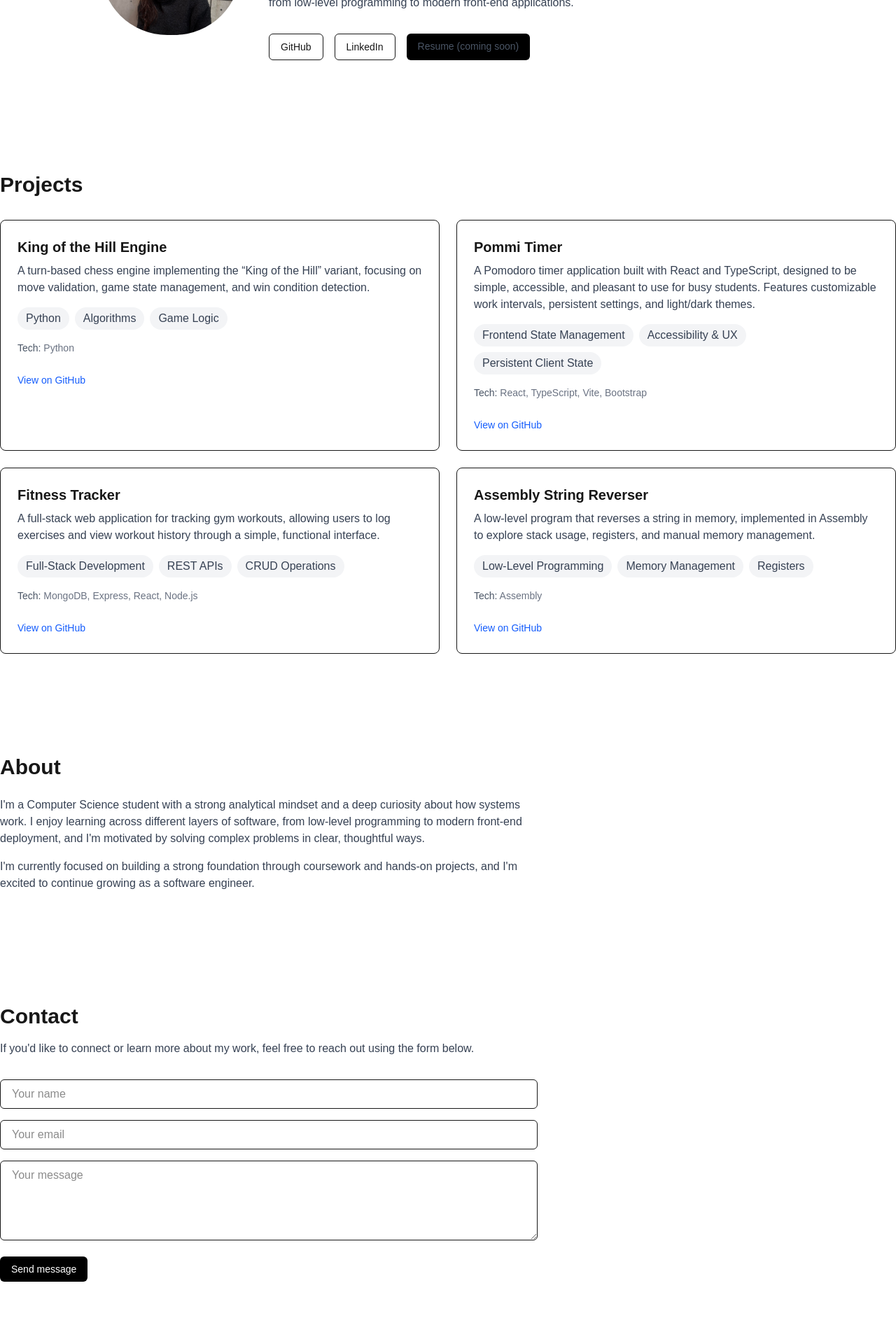
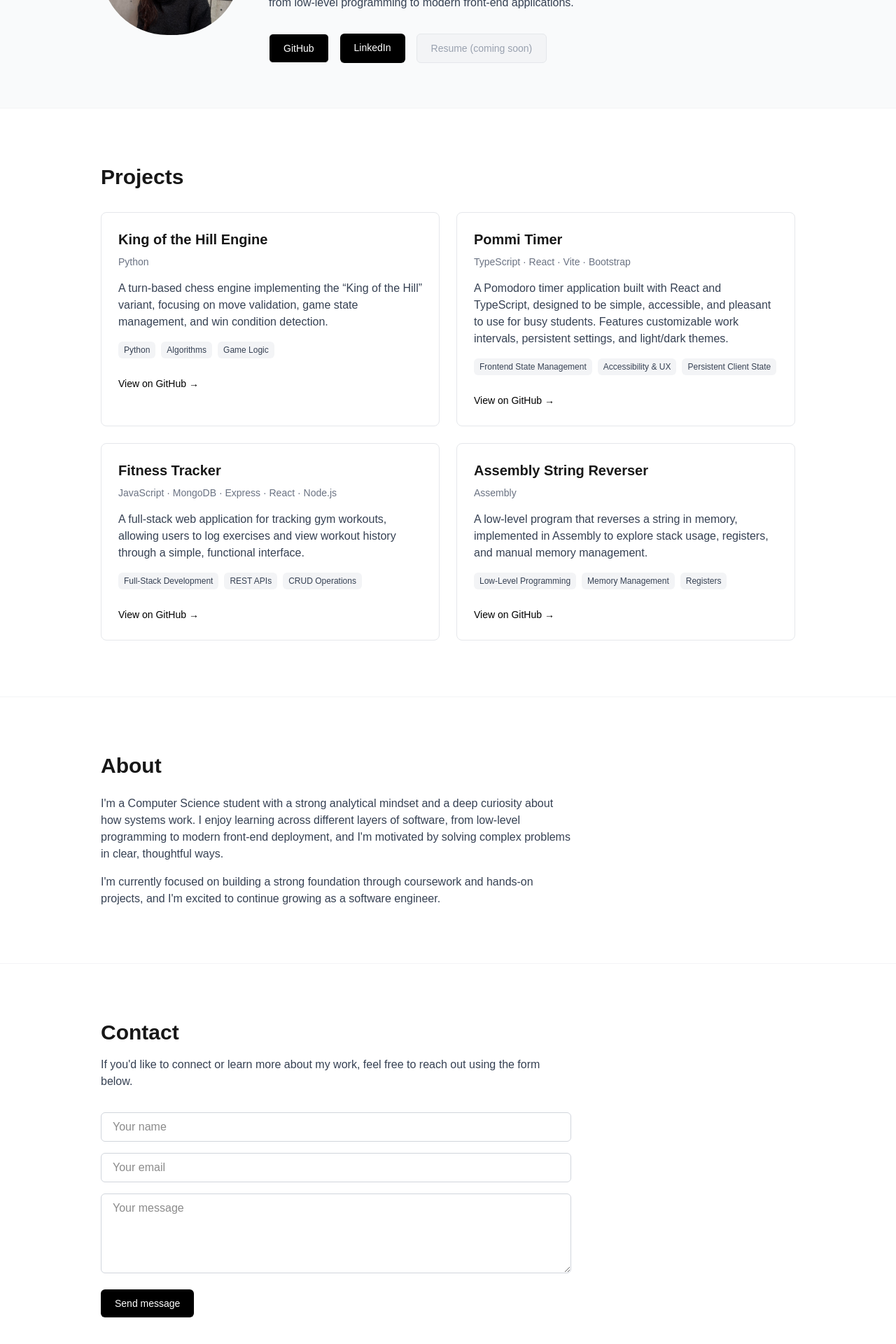
Before and after one commit to anaberst/portfolio, a Next.js app: page / in a window 1280 px wide. Shown: the part 244-2164 px from the top of the page at 70% size. Built offline with nearby package versions, Linux system fonts and the light colour scheme.

Commit message:
Refactor About, Contact, Hero, Projects, and ProjectCard components for improved styling and structure

```diff
--- a/src/components/About.tsx
+++ b/src/components/About.tsx
@@ -1,7 +1,8 @@
 export default function About() {
   return (
-    <section className="py-20">
-      <div className="max-w-3xl">
+    <section className="border-t border-gray-100 py-20">
+      <div className="mx-auto max-w-5xl px-4">
+        <div className="max-w-2xl">
           <h2 className="text-3xl font-bold">About</h2>
 
           <p className="mt-6 text-gray-700">
@@ -18,6 +19,7 @@ export default function About() {
             growing as a software engineer.
           </p>
         </div>
+      </div>
     </section>
   );
 }
--- a/src/components/Contact.tsx
+++ b/src/components/Contact.tsx
@@ -1,7 +1,8 @@
 export default function Contact() {
   return (
-    <section className="py-20">
-      <div className="max-w-3xl">
+    <section className="border-t border-gray-100 py-20">
+      <div className="mx-auto max-w-5xl px-4">
+        <div className="max-w-2xl">
           <h2 className="text-3xl font-bold">Contact</h2>
 
           <p className="mt-4 text-gray-700">
@@ -19,7 +20,7 @@ export default function Contact() {
               name="name"
               placeholder="Your name"
               required
-            className="w-full rounded-md border px-4 py-2"
+              className="w-full rounded-md border border-gray-300 px-4 py-2 focus:border-black focus:outline-none"
             />
 
             <input
@@ -27,7 +28,7 @@ export default function Contact() {
               name="email"
               placeholder="Your email"
               required
-            className="w-full rounded-md border px-4 py-2"
+              className="w-full rounded-md border border-gray-300 px-4 py-2 focus:border-black focus:outline-none"
             />
 
             <textarea
@@ -35,17 +36,18 @@ export default function Contact() {
               placeholder="Your message"
               required
               rows={4}
-            className="w-full rounded-md border px-4 py-2"
+              className="w-full rounded-md border border-gray-300 px-4 py-2 focus:border-black focus:outline-none"
             />
 
             <button
               type="submit"
-            className="rounded-md bg-black px-4 py-2 text-sm font-medium text-white hover:bg-gray-800"
+              className="rounded-md bg-black px-5 py-2.5 text-sm font-medium text-white hover:bg-gray-800 transition"
             >
               Send message
             </button>
           </form>
         </div>
+      </div>
     </section>
   );
 }
--- a/src/components/Hero.tsx
+++ b/src/components/Hero.tsx
@@ -2,7 +2,7 @@ import Image from "next/image";
 
 export default function Hero() {
   return (
-    <section className="py-24">
+    <section className="bg-gray-50 pt-24 pb-16">
       <div className="mx-auto max-w-5xl px-4">
         <div className="flex items-start gap-10">
           {/* Photo */}
@@ -35,8 +35,8 @@ export default function Hero() {
                 href="https://github.com/anaberst"
                 target="_blank"
                 rel="noopener noreferrer"
-                className="rounded-md border px-4 py-2 text-sm font-medium hover:bg-gray-100"
-                aria-label="Ana Berst GitHub profile"
+                className="rounded-md bg-black px-5 py-2.5 text-sm font-medium text-white hover:bg-gray-800 transitionrounded-md border px-4 py-2 text-sm font-medium hover:bg-gray-100"
+                aria-label="Ana Berst GitHub Profile"
               >
                 GitHub
               </a>
@@ -44,14 +44,14 @@ export default function Hero() {
                 href="https://www.linkedin.com/in/anaberst"
                 target="_blank"
                 rel="noopener noreferrer"
-                className="rounded-md border px-4 py-2 text-sm font-medium hover:bg-gray-100"
+                className="rounded-md bg-black px-5 py-2.5 text-sm font-medium text-white hover:bg-gray-800 transition"
                 aria-label="Ana Berst LinkedIn Profile"
               >
                 LinkedIn
               </a>
               <a
                 href=""
-                className="rounded-md bg-black px-4 py-2 text-sm font-medium text-gray-600 cursor-not-allowed"
+                className="rounded-md border border-gray-200 bg-gray-100 px-5 py-2.5 text-sm font-medium text-gray-400 cursor-not-allowed"
                 aria-label="Ana Berst Resume"
               >
                 Resume (coming soon)
--- a/src/components/ProjectCard.tsx
+++ b/src/components/ProjectCard.tsx
@@ -6,41 +6,33 @@ type ProjectCardProps = {
 
 export default function ProjectCard({ project }: ProjectCardProps) {
   return (
-    <article className="rounded-lg border p-6 transition-shadow hover:shadow-sm">
-      <header>
-        <h3 className="text-xl font-semibold">{project.title}</h3>
-      </header>
+    <article className="flex flex-col rounded-lg border border-gray-200 bg-white p-6 transition hover:shadow-sm">
+      <h3 className="text-xl font-semibold">{project.title}</h3>
 
-      <p className="mt-2 text-gray-700">{project.description}</p>
+      <p className="mt-2 text-sm text-gray-500">{project.tech.join(" · ")}</p>
 
-      {/* Highlights */}
+      <p className="mt-4 text-gray-700">{project.description}</p>
+
       <ul className="mt-4 flex flex-wrap gap-2">
         {project.highlights.map((highlight) => (
           <li
             key={highlight}
-            className="rounded-full bg-gray-100 px-3 py-1 text-cs font-medium text-gray-700"
+            className="rounded-md bg-gray-100 px-2 py-1 text-xs text-gray-700"
           >
             {highlight}
           </li>
         ))}
       </ul>
 
-      {/* Tech stack */}
-      <p className="mt-4 text-sm text-gray-500">
-        <span className="font-medium text-gray-600">Tech:</span>{" "}
-        {project.tech.join(", ")}
-      </p>
-
-      {/* Actions */}
       <div className="mt-6">
         <a
           href={project.githubUrl}
           target="_blank"
           rel="noopener noreferrer"
-          className="text-sm font-medium text-blue-600 hover:underline"
+          className="text-sm font-medium text-black hover:underline"
           aria-label={`View ${project.title} on GitHub`}
         >
-          View on GitHub
+          View on GitHub →
         </a>
       </div>
     </article>
--- a/src/components/Projects.tsx
+++ b/src/components/Projects.tsx
@@ -3,13 +3,15 @@ import ProjectCard from "./ProjectCard";
 
 export default function Projects() {
   return (
-    <section className="py-16">
-      <h2 className="text-3xl font-bold mb-8">Projects</h2>
+    <section className="border-t border-gray-100 py-20">
+      <div className="mx-auto max-w-5xl px-4">
+        <h2 className="text-3xl font-bold mb-8">Projects</h2>
 
-      <div className="grid gap-6 md:grid-cols-2">
-        {projects.map((project) => (
-          <ProjectCard key={project.title} project={project} />
-        ))}
+        <div className="grid gap-6 md:grid-cols-2">
+          {projects.map((project) => (
+            <ProjectCard key={project.title} project={project} />
+          ))}
+        </div>
       </div>
     </section>
   );
--- a/src/data/projects.ts
+++ b/src/data/projects.ts
@@ -23,7 +23,7 @@ export const projects: Project[] = [
   },
   {
     title: "Pommi Timer",
-    tech: ["React", "TypeScript", "Vite", "Bootstrap"],
+    tech: ["TypeScript", "React", "Vite", "Bootstrap"],
     description:
       "A Pomodoro timer application built with React and TypeScript, designed to be simple, accessible, and pleasant to use for busy students. Features customizable work intervals, persistent settings, and light/dark themes.",
     githubUrl: "https://github.com/anaberst/pommi",
@@ -40,7 +40,7 @@ export const projects: Project[] = [
   },
   {
     title: "Fitness Tracker",
-    tech: ["MongoDB", "Express", "React", "Node.js"],
+    tech: ["JavaScript", "MongoDB", "Express", "React", "Node.js"],
     description:
       "A full-stack web application for tracking gym workouts, allowing users to log exercises and view workout history through a simple, functional interface.",
     githubUrl: "https://github.com/anaberst/exercise-tracker",
```
Lines whose indentation alone changed are shown as unchanged.
